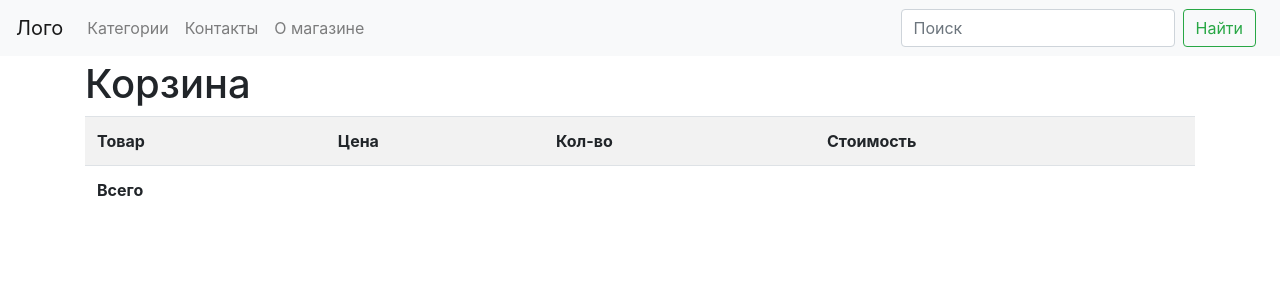
After one commit to gsinkovskiy/skillup-811-shop, a Symfony app: template templates/orders/cart.html.twig in a window 1280 px wide. The commit adds this page. Shown: the top 300 px of the page. Run offline with Twig, Linux system fonts and the light colour scheme; the template is opened without the code that fills it, so the values that code supplies are empty; some libraries are stand-ins or nearby versions.

Commit message:
lesson 19. Корзина в шапке

```diff
--- a/src/Entity/Order.php
+++ b/src/Entity/Order.php
@@ -132,7 +132,7 @@ class Order
     }
 
     /**
-     * @return Collection|OrderItem[]
+     * @return OrderItem[]|Collection
      */
     public function getItems(): Collection
     {
--- a/src/Entity/OrderItem.php
+++ b/src/Entity/OrderItem.php
@@ -131,7 +131,10 @@ class OrderItem
     private function updateCost()
     {
         $this->cost = $this->getPrice() * $this->getQuantity();
-        $this->order->updateAmount();
+
+        if ($this->order) {
+            $this->order->updateAmount();
+        }
     }
 
 }
--- a/templates/base.html.twig
+++ b/templates/base.html.twig
@@ -6,6 +6,7 @@
         <title>{% block title %}Welcome!{% endblock %}</title>
 
         <link rel="stylesheet" href="https://stackpath.bootstrapcdn.com/bootstrap/4.2.1/css/bootstrap.min.css" integrity="sha384-GJzZqFGwb1QTTN6wy59ffF1BuGJpLSa9DkKMp0DgiMDm4iYMj70gZWKYbI706tWS" crossorigin="anonymous">
+        <link rel="stylesheet" href="https://use.fontawesome.com/releases/v5.7.1/css/all.css" integrity="sha384-fnmOCqbTlWIlj8LyTjo7mOUStjsKC4pOpQbqyi7RrhN7udi9RwhKkMHpvLbHG9Sr" crossorigin="anonymous">
         {% block stylesheets %}{% endblock %}
     </head>
     <body>
@@ -33,6 +34,10 @@
                     <input class="form-control mr-sm-2" type="search" placeholder="Поиск" aria-label="Поиск">
                     <button class="btn btn-outline-success my-2 my-sm-0" type="submit">Найти</button>
                 </form>
+
+                <a href="{{ path('orders_cart') }}" class="navbar-text ml-2">
+                    {{ render(url('orders_cart_in_header')) }}
+                </a>
             </div>
         </nav>
 
--- a/templates/categories/item.html.twig
+++ b/templates/categories/item.html.twig
@@ -13,6 +13,7 @@
                         <h5 class="card-title">{{ product.name }}</h5>
                         <p class="card-text">{{ product.description }}</p>
                         <a href="{{ path('products_item', {'id': product.id}) }}" class="btn btn-primary">Подробнее</a>
+                        <a href="{{ path('orders_add_to_cart', {'id': product.id}) }}" class="btn btn-primary">Добавить в корзину</a>
                     </div>
                     <div class="card-footer">
                         {{ product.realPrice|localizedcurrency('UAH') }}
--- a/templates/default/index.html.twig
+++ b/templates/default/index.html.twig
@@ -13,6 +13,7 @@
                         <h5 class="card-title">{{ product.name }}</h5>
                         <p class="card-text">{{ product.description }}</p>
                         <a href="{{ path('products_item', {'id': product.id}) }}" class="btn btn-primary">Подробнее</a>
+                        <a href="{{ path('orders_add_to_cart', {'id': product.id}) }}" class="btn btn-primary">Добавить в корзину</a>
                     </div>
                     <div class="card-footer">
                         {{ product.realPrice|localizedcurrency('UAH') }}
--- /dev/null
+++ b/templates/orders/cart.html.twig
@@ -0,0 +1,30 @@
+{% extends 'base.html.twig' %}
+
+{% block title %}Корзина{% endblock %}
+
+{% block body %}
+    <h1>Корзина</h1>
+
+    <table class="table table-striped">
+        <tr>
+            <th>Товар</th>
+            <th>Цена</th>
+            <th>Кол-во</th>
+            <th>Стоимость</th>
+        </tr>
+
+        {% for item in cart.items %}
+            <tr>
+                <td>{{ item.product.name }}</td>
+                <td>{{ item.price|money }}</td>
+                <td>{{ item.quantity }}</td>
+                <td>{{ item.cost|money }}</td>
+            </tr>
+        {% endfor %}
+
+        <tr>
+            <th colspan="3">Всего</th>
+            <th>{{ cart.amount|money }}</th>
+        </tr>
+    </table>
+{% endblock %}
--- /dev/null
+++ b/templates/orders/cartInHeader.html.twig
@@ -0,0 +1 @@
+<i class="fas fa-shopping-cart"></i> {{ cart.amount|money }}
```
Also changed, not shown: src/Controller/OrdersController.php (+21 -0 lines), src/Twig/AppExtension.php (added, +21 -0 lines).
